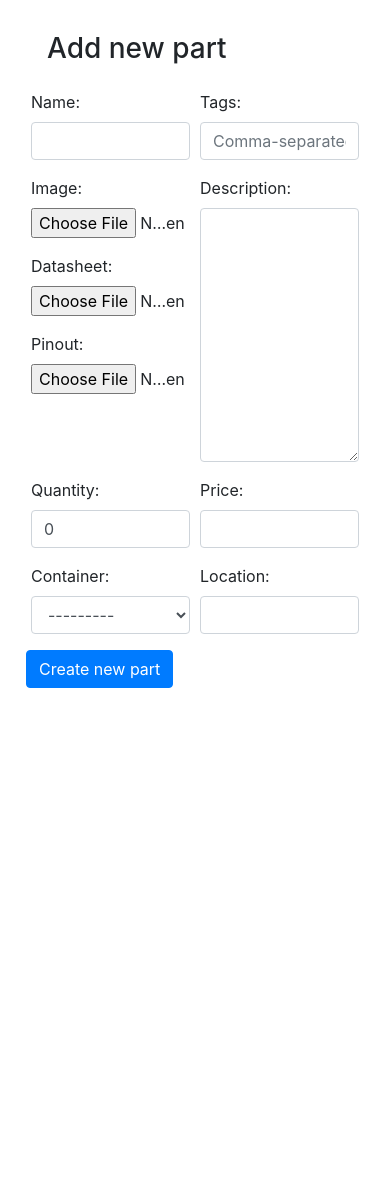
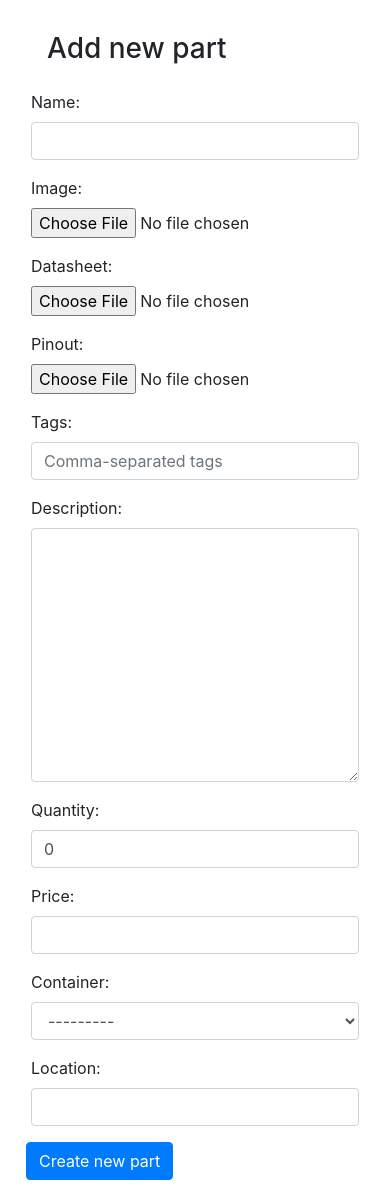
Before and after one commit to kobus-v-schoor/parts-ware, a Django app: page /add_part/ in a window 390 px wide. Shown: the part 56-1252 px from the top of the page. Before the commit the page ends 744 px from the top, so only its background shows below. Run offline with Django 3.2, Linux system fonts and the light colour scheme; the visitor is signed in with stand-in values (Sample User, id 1); data that the repository does not hold is empty; some libraries are stand-ins or nearby versions.

Commit message:
updated container and part page for mobile use

```diff
--- a/partsware/parts/templates/parts/part.html
+++ b/partsware/parts/templates/parts/part.html
@@ -46,35 +46,35 @@ Edit part
         {% csrf_token %}
 
         <div class="form-row">
-            <div class="col">
+            <div class="col-md">
                 {% form_input form.name %}
                 {% form_input form.image %}
                 {% form_input form.datasheet %}
                 {% form_input form.pinout %}
             </div>
 
-            <div class="col">
+            <div class="col-md">
                 {% form_input form.tags %}
                 {% form_input form.description %}
             </div>
         </div>
 
         <div class="form-row">
-            <div class="col">
+            <div class="col-md">
                 {% form_input form.quantity %}
             </div>
 
-            <div class="col">
+            <div class="col-md">
                 {% form_input form.price %}
             </div>
         </div>
 
         <div class="form-row">
-            <div class="col">
+            <div class="col-md">
                 {% form_input form.container %}
             </div>
 
-            <div class="col">
+            <div class="col-md">
                 {% form_input form.location %}
             </div>
         </div>
```
Also changed, not shown: partsware/parts/templates/parts/container.html (+8 -6 lines).
